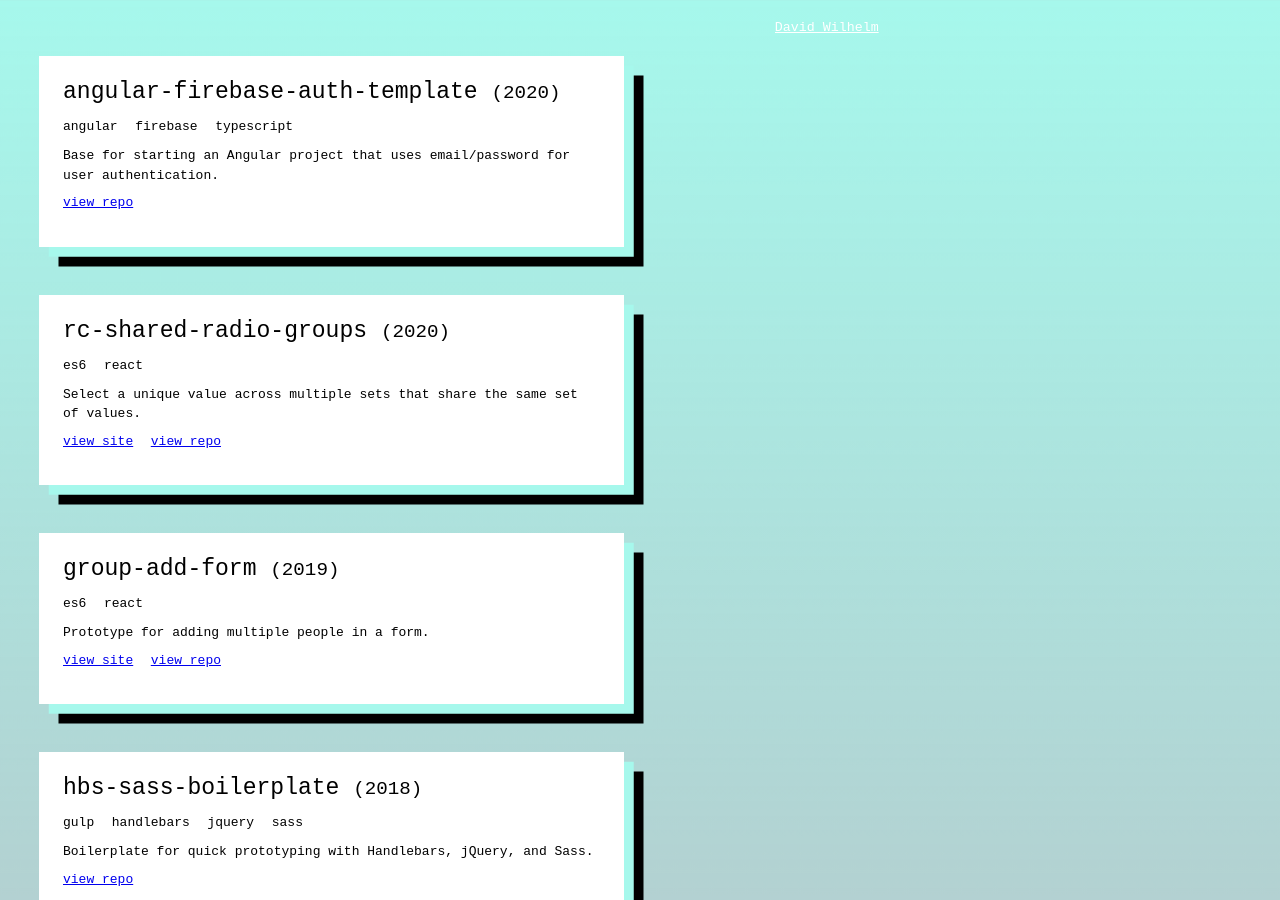
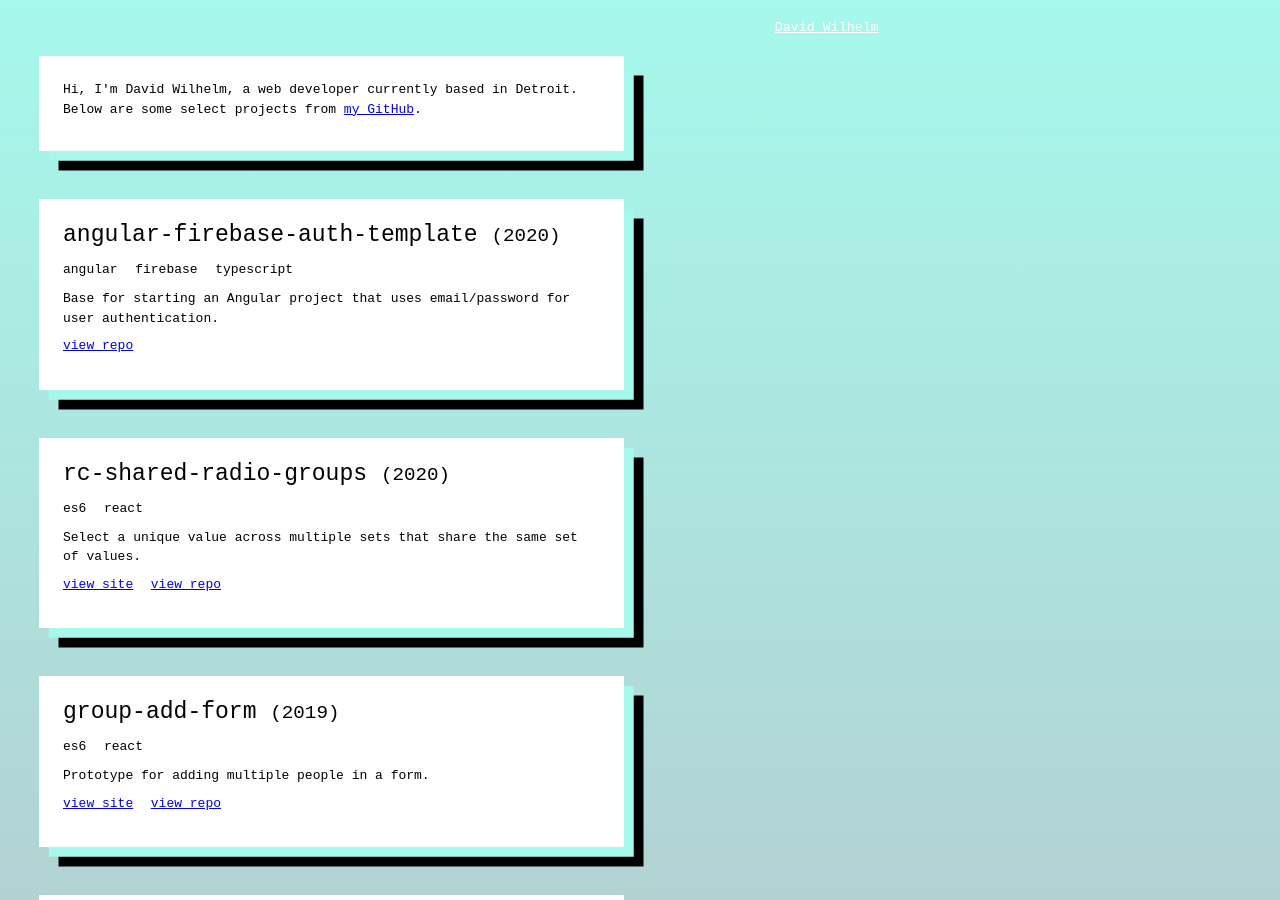
Before and after one commit to dogsGhost/dogsGhost.github.io, a Jekyll site: the page built from index.html, in a window 1280 px wide and 900 px high. Built offline with Jekyll 4.4.1, drawn with Linux system fonts in a browser that asks for light colours.

Commit message:
add intro

```diff
--- a/_layouts/default.html
+++ b/_layouts/default.html
@@ -5,6 +5,9 @@
     <div class="page-wrapper">
       {% include header.html %}
       <main class="page-mainContent">
+        <section class="box">
+          <p>Hi, I'm David Wilhelm, a web developer currently based in <span>Detroit</span>. Below are some select projects from <a rel="me" href="https://github.com/dogsGhost">my GitHub</a>.</p>
+        </section>
         {{ content }}
       </main>
       {% include footer.html %}
```
